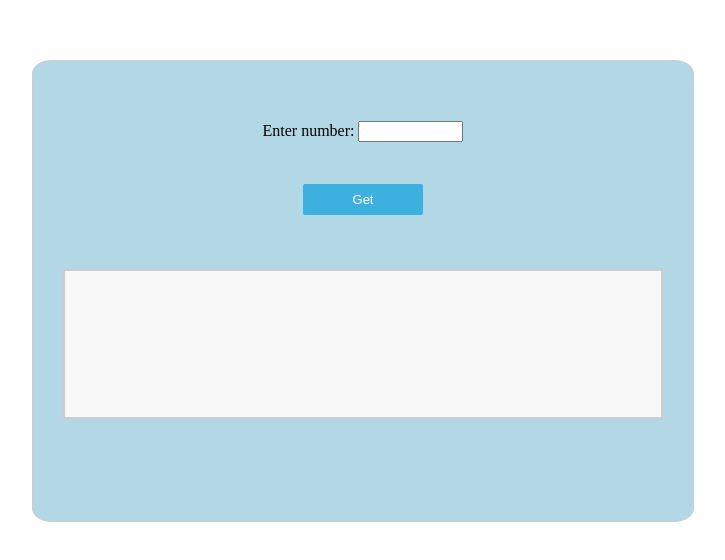
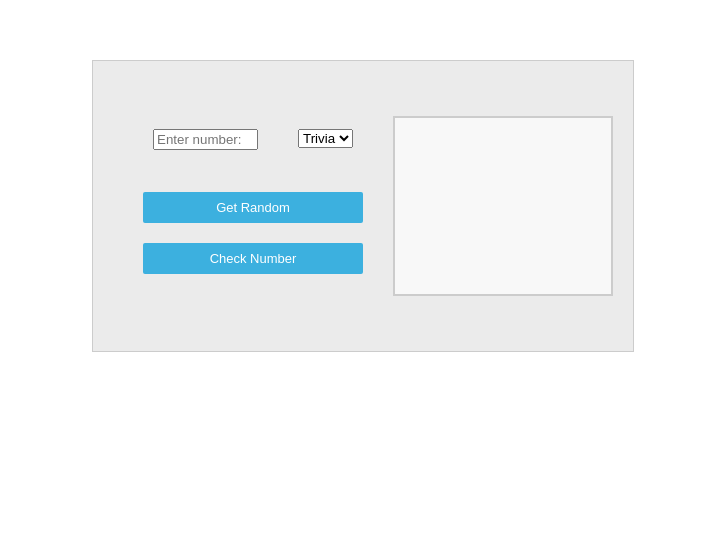
Before and after one commit to SalomeJaghmaidze/Number-facts, a plain HTML site: page index.html in a window 1280 px wide. Shown: the whole page, without its empty margins (277-1002 px from the left). Drawn offline with Linux system fonts and the light colour scheme.

Commit message:
adding functionality

```diff
--- a/assets/css/styles.css
+++ b/assets/css/styles.css
@@ -3,23 +3,24 @@ body {
 }
 
 .container {
-    width: 600px;
-    height: 400px;
+    width: 500px;
+    height: 250px;
     border: 1px solid #ccc;
-    border-radius: 3%;
     margin: 0 auto;
     margin-top: 60px;
-    padding: 30px;
-    line-height: 40px;
-    text-align: center;
-    background-color: rgb(177, 216, 228);
+    padding: 20px;
+    background-color: #EBEBEB;
+    display: flex;
+    justify-content: space-between;
+    align-items: center;
+
 }
 
 #button {
     background-color: #3cb0df;
     border: none;
     color: white;
-    padding: 8px 50px;
+    padding: 8px 10px;
     text-align: center;
     text-decoration: none;
     display: inline-block;
@@ -28,20 +29,29 @@ body {
 }
 
 .input {
-    width: 100%;
+    width: 70%;
     padding: 12px 20px;
-    margin: 8px 0;
     box-sizing: border-box;
-
 }
 
 #output {
-    width: 100%;
-    height: 150px;
-    padding: 12px 20px;
+    width: 220px;
+    height: 180px;
     box-sizing: border-box;
     border: 2px solid #ccc;
     background-color: #f8f8f8;
-    resize: none;
-    margin-top: 50px;
 }
+
+.input-areas {
+    display: flex;
+    justify-content: space-evenly;
+}
+
+.input-btn {
+    display: flex;
+    flex-direction: column;
+}
+
+.input-btn button {
+    margin: 10px;
+}
--- a/assets/js/scripts.js
+++ b/assets/js/scripts.js
@@ -1,13 +1,10 @@
-// document.getElementById("button").addEventListener("click", checkNumber());
 
-function checkNumber() {
-    var input = document.getElementById("number").value;
-    input = parseInt(input);
-
-    // console.log(isNaN(input));
-    if (!isNaN(input)) {
-        document.getElementById("validation-error").innerText = "";
-        fetch('http://numbersapi.com/' + input)
+/**
+ *
+ * @param {*} endPoint
+ */
+function getData(endPoint) {
+    fetch('http://numbersapi.com/' + endPoint)
         .then(function (response) {
             return response.text();
         })
@@ -19,8 +16,61 @@ function checkNumber() {
         .catch((error) => {
             console.error('Error:', error);
         });
+}
+
+/*
+ * this function gets the value of the input and
+ * executes different functions depending on the api type.
+ */
+function checkNumber() {
+    var input = document.getElementById("number").value;
+    input = parseInt(input);
+
+    if (!isNaN(input)) {
+        let apiType = checkType();
+        if (apiType == "math") {
+            getData(input + "/" + "math");
+        } else if (apiType == "trivia") {
+            getData(input);
+        } else if (apiType == "date") {
+            getDate(input);
+        }
     } else {
         document.getElementById("validation-error").innerText = "Please, insert number!";
     }
+}
 
+/**
+ *
+ * @returns api type.
+ */
+function checkType() {
+    var options = document.getElementById("options");
+    var apiType = options.value;
+
+
+    if (apiType == "date") {
+        document.getElementById("month").style.display = "block";
+    } else {
+        document.getElementById("month").style.display = "none";
     }
+
+    return apiType;
+}
+
+
+function getDate(input) {
+    var month = document.getElementById("month").value;
+    month = parseInt(month);
+
+    if (!isNaN(input) && !isNaN(month)) {
+        document.getElementById("validation-error").innerText = "";
+        getData(month + "/" + input + "/" + "date");
+    } else {
+        document.getElementById("validation-error").innerText = "Please, insert number!";
+    }
+}
+
+function getRandom() {
+    getData("random" + "/" + "trivia");
+}
--- a/index.html
+++ b/index.html
@@ -12,14 +12,37 @@
 <body>
     <div class="container">
         <div class="input">
-            <label for="number">Enter number:</label>
-            <input type="text" id="number" name="number" required minlength="4" maxlength="8" size="10">
+            <div class="input-areas" id="input-areas">
+                <div>
+                    <label for="number"></label>
+                    <input type="text" id="number" name="number" required minlength="4" maxlength="8" size="10"
+                        placeholder="Enter number:">
                 </div>
-        <p id="validation-error"></p>
+
+                <div class="month-input" id="month-input">
+                    <input type="text" maxlength="8" size="5" id="month" style="display: none;"
+                        placeholder="Enter month:">
+                </div>
+                <div>
+                    <label for="options"></label>
+
+                    <select onchange="checkType()" name="options" id="options">
+                        <option value="date">Date</option>
+                        <option value="math">Math</option>
+                        <option value="trivia" selected>Trivia</option>
+                    </select>
+                </div>
+            </div>
 
             <div class="input-btn">
-            <button onclick="checkNumber()" type="button" id="button">Get</button>
+                <p id="validation-error"></p>
+                <button onclick="getRandom()" type="button" id="button">Get Random</button>
+                <button onclick="checkNumber()" type="button" id="button">Check Number</button>
             </div>
+        </div>
+
+        <div class="">
+            <p id="validation-error"></p>
 
             <p id="output">
 
@@ -27,6 +50,7 @@
             <p id="output-number">
 
             </p>
+        </div>
 
     </div>
 
```
Lines whose indentation alone changed are shown as unchanged.
